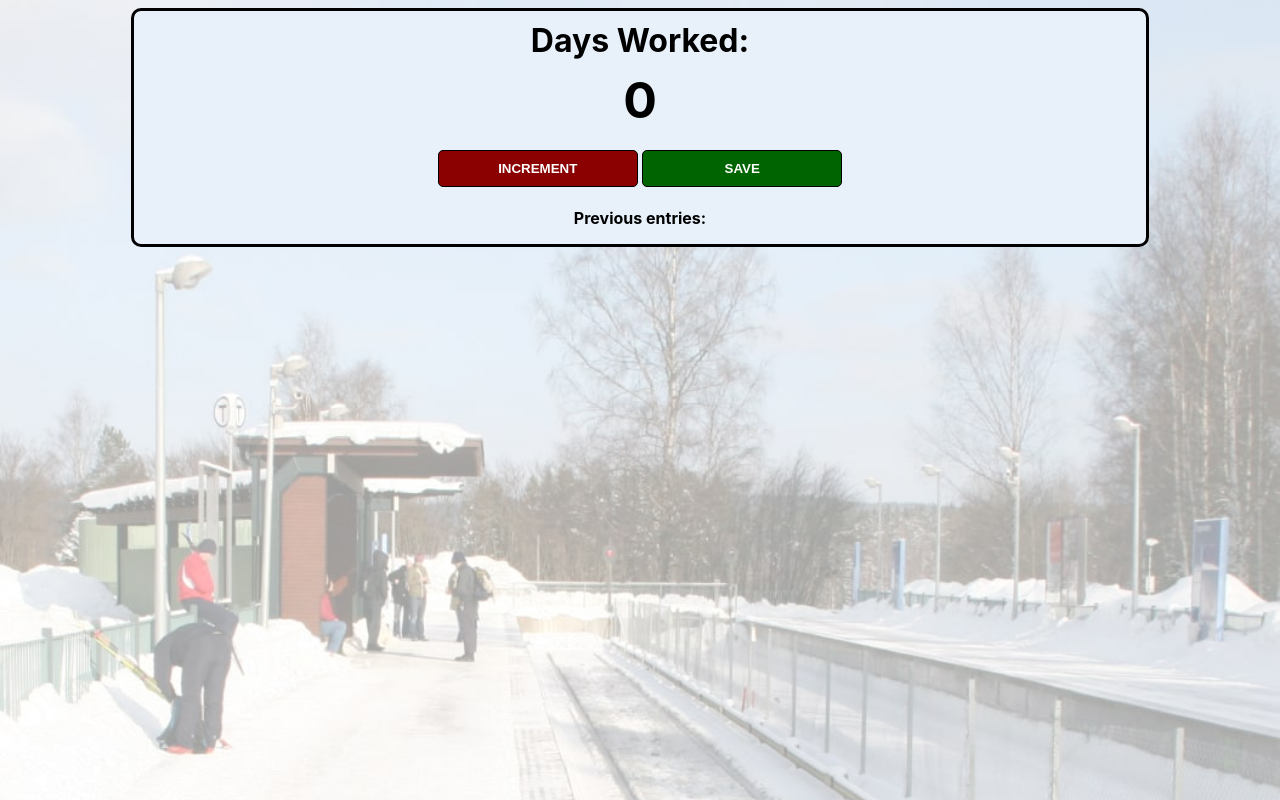
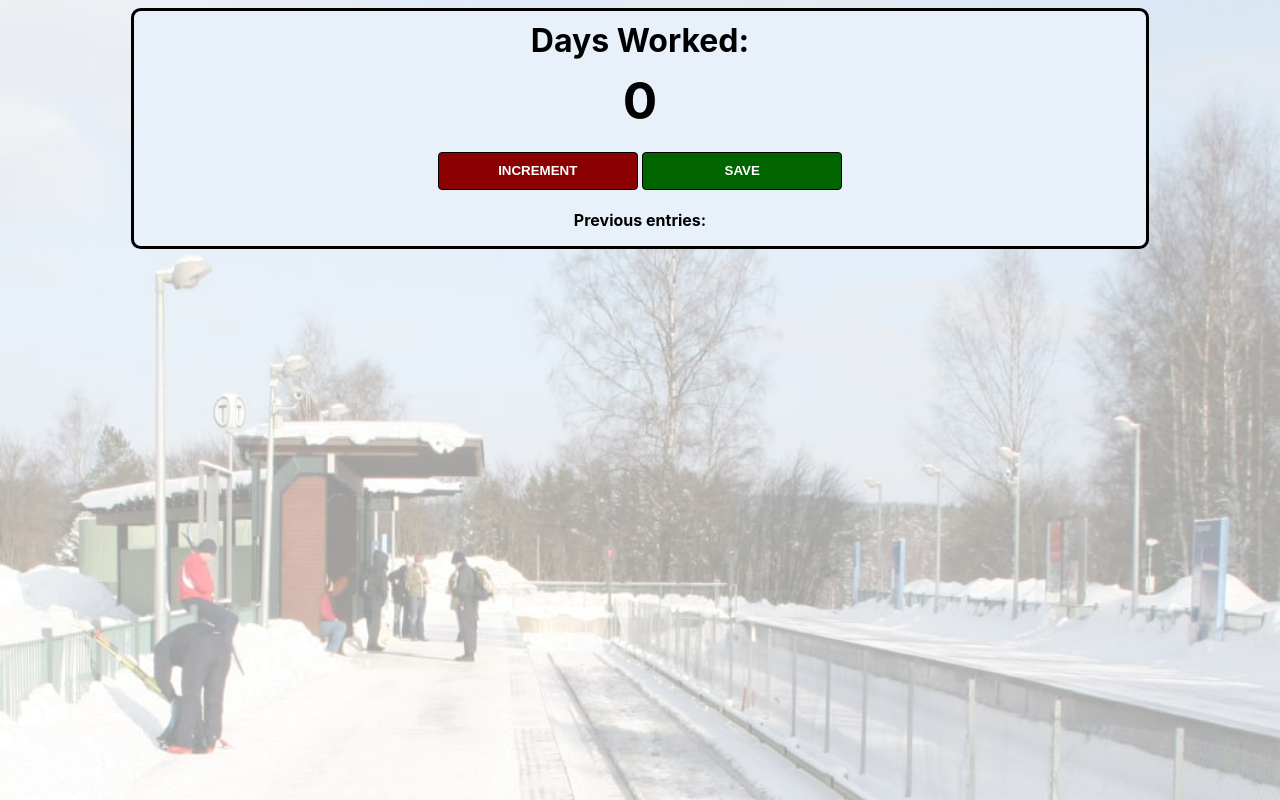
Before and after one commit to Davidnna/Counter-App, a plain HTML site: page index.html in a window 1280 px wide. Drawn offline with Linux system fonts and the light colour scheme.

Commit message:
Correct Arrangement

```diff
--- a/index.css
+++ /dev/null
@@ -1,54 +0,0 @@
-body {
-    background-image: url("station.jpg");
-    background-size: cover;
-    font-family: -apple-system, BlinkMacSystemFont, 'Segoe UI', Roboto, Oxygen, Ubuntu, Cantarell, 'Open Sans', 'Helvetica Neue', sans-serif;
-    text-align: center;
-}
-
-.container {
-    background: #E8F1FA;
-    max-width: 80%;
-    margin: auto;
-    border: 3px solid black;
-    border-radius: 10px;
-}
-
-h1 {
-    margin-top: 10px;
-    margin-bottom: 10px;
-}
-
-h2 {
-    font-size: 50px;
-    margin-top: 0;
-    margin-bottom: 20px;
-}
-
-button {
-    border: 1px solid black;
-    padding-top: 10px;
-    padding-bottom: 10px;
-    color: white;
-    font-weight: bold;
-    width: 200px;
-    margin-bottom: 5px;
-    border-radius: 5px;
-}
-
-#increment-btn {
-    background: darkred;
-}
-
-#save-btn {
-    background: darkgreen;
-}
-
-#save-el {
-    font-weight: bold;
-}
-
-@media (max-width: 340px) {
-    button {
-        width: 80%;
-    }
-}
--- a/index.html
+++ b/index.html
@@ -3,18 +3,23 @@
     <head>
         <meta charset="UTF-8">
         <meta name="viewport" content="width=device-width, initial-scale=1.0">
-        <link rel="icon" type="image/jpg" href="station.jpg">
-        <link rel="stylesheet" href="index.css">
+        <link rel="icon" type="image/jpg" href="images/station.jpg">
+        <!-- <link rel="icon" type="image/jpg" href="https://i.postimg.cc/CLCNBdNR/station.jpg"> -->
+        <link rel="stylesheet" href="styles/styles.css">
         <title>Counter App</title>
     </head>
     <body>
-        <div class="container">
-            <h1>Days Worked:</h1>
-            <h2 id="count-el">0</h2>
+        <main class="container">
+            <!-- Day Worked -->
+            <hgroup>
+                <h1>Days Worked:</h1>
+                <h2 id="count-el">0</h2>
+            </hgroup>
+            <!-- Actions -->
             <button type="button" id="increment-btn" onclick="increment()">INCREMENT</button>
             <button type="button" id="save-btn" onclick="save()">SAVE</button>
             <p id="save-el">Previous entries: </p>
-        </div>
-        <script src="index.js"></script>
+        </main>
+        <script src="scripts/script.js"></script>
     </body>
 </html>
--- a/index.js
+++ b/scripts/script.js
@@ -1,12 +1,14 @@
-let saveEl = document.getElementById("save-el")
-let countEl = document.getElementById("count-el")
+const saveEl = document.getElementById("save-el")
+const countEl = document.getElementById("count-el")
 let count = 0
 
+// Count
 function increment() {
     count += 1
     countEl.textContent = count
 }
 
+// Save Counted
 function save() {
     let countStr = count + " - "
     saveEl.textContent += countStr
--- /dev/null
+++ b/styles/styles.css
@@ -0,0 +1,57 @@
+body {
+    background-image: url("../images/station.jpg");
+    /* background-image: url("https://i.postimg.cc/CLCNBdNR/station.jpg"); */
+    background-size: cover;
+    font-family: -apple-system, BlinkMacSystemFont, 'Segoe UI', Roboto, Oxygen, Ubuntu, Cantarell, 'Open Sans', 'Helvetica Neue', sans-serif;
+    text-align: center;
+}
+
+.container {
+    background: #E8F1FA;
+    max-width: 80%;
+    margin: auto;
+    border: 0.2em solid black;
+    border-radius: 0.6em;
+}
+
+/* Day Worked */
+.container hgroup h1 {
+    margin: 0.3em 0;
+}
+
+.container hgroup h2 {
+    font-size: 3.2em;
+    margin: 0 0 0.4em;
+}
+
+/* Actions */
+.container button {
+    border: 1px solid black;
+    padding: 0.8em 0;
+    color: white;
+    font-weight: bold;
+    width: 200px;
+    margin: 0 0 0.3em;
+    border-radius: 0.3em;
+    cursor: pointer;
+}
+
+.container button#increment-btn {
+    background: darkred;
+}
+
+.container button#save-btn {
+    background: darkgreen;
+}
+
+/* Show Saved */
+.container #save-el {
+    font-weight: bold;
+}
+
+/* Responsive Design */
+@media (max-width: 340px) {
+    .container button {
+        width: 80%;
+    }
+}
```
Also changed, not shown: images/station.jpg (renamed from station.jpg).
